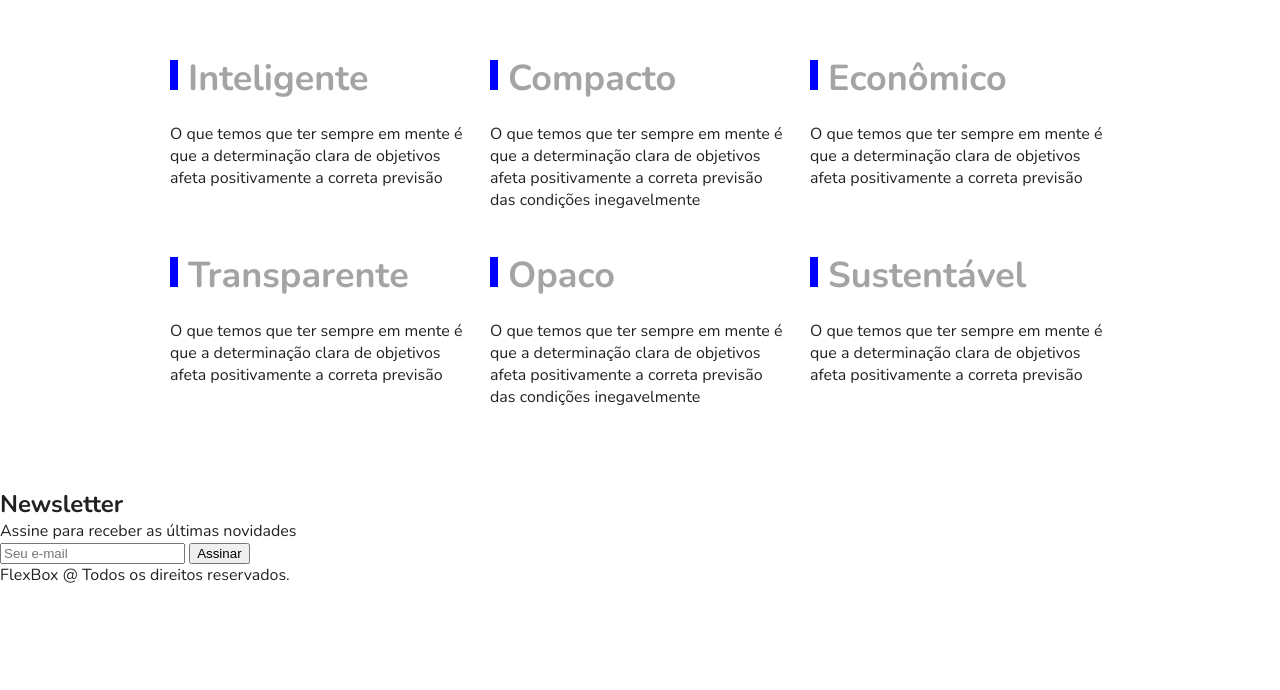
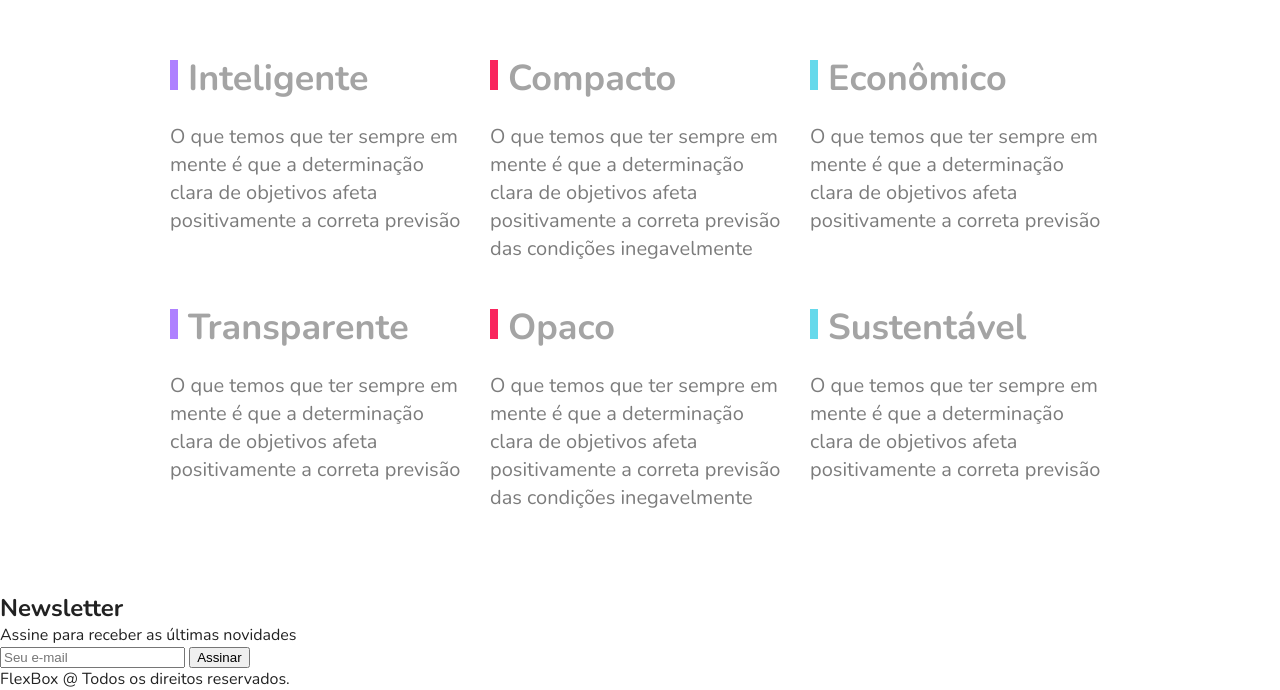
Before and after one commit to FilipeCamargo/FlexBlog_origamid, a plain HTML site: page index.html in a window 1280 px wide. Shown: the part 2547-3237 px from the top of the page. Before the commit the page ends 3133 px from the top, so only its background shows below. Drawn offline with nearby package versions, Linux system fonts and the light colour scheme.

Commit message:
Corzinha na qualidade

```diff
--- a/css/style.css
+++ b/css/style.css
@@ -279,8 +279,22 @@ img{
     background: blue;
 }
 
-.qualidade-item:nth-of-type(3) h2::before{
+.qualidade-item:nth-of-type(3n+1) h2::before{ /* 3n+1 pula 3 a partir do primeiro do tipo */
+    background: #ae81ff;
+}
 
+.qualidade-item:nth-of-type(3n+2) h2::before{
+    background: #f9265e;
+}
+
+.qualidade-item:nth-of-type(3n) h2::before{
+    background: #66d9eb;
+}
+
+.qualidade-item p{
+    font-size: 1.25em;
+    line-height: 1.4;
+    color: #7c7c7c;
 }
 
 @media (max-width:800px) {
```
